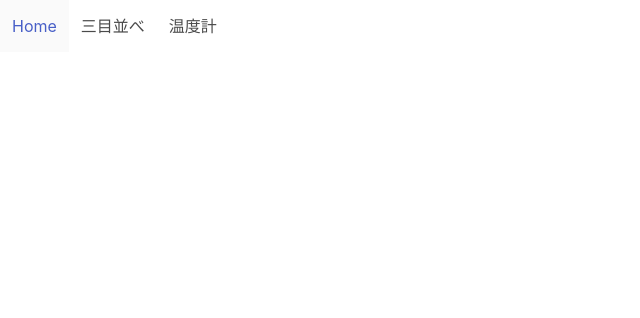
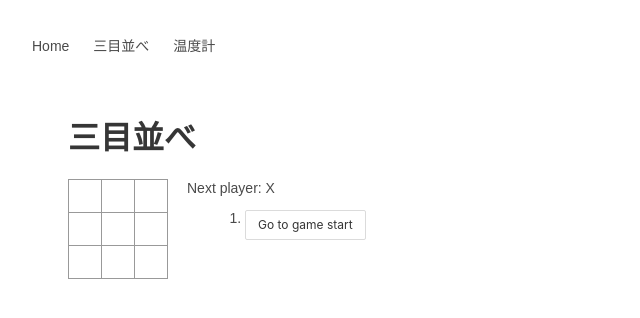
Before and after one commit to konafx/learn-react, a React (Create React App) app: page / in a window 1280 px wide. Shown: the top 318 px of the page, without its empty margins (0-640 px from the left). Built offline with nearby package versions, Linux system fonts and the light colour scheme.

Commit message:
コード分割

```diff
--- a/src/App.js
+++ b/src/App.js
@@ -1,8 +1,14 @@
-import React from "react";
-import { BrowserRouter as Router, Switch, Route, Link } from "react-router-dom";
+import React, { Suspense, lazy } from 'react';
+import { BrowserRouter as Router, Switch, Route, Link } from 'react-router-dom';
 
-import Game from "./pages/tic-tac-toe";
-import Temp from "./pages/temp";
+import 'bulma/css/bulma.min.css';
+
+const Game = lazy(() => import('./pages/tic-tac-toe'));
+const Temp = lazy(() => import('./pages/temp'));
+
+const Loading = () => {
+  return <p>loading...</p>;
+};
 
 const App = () => {
   return (
@@ -22,6 +28,7 @@ const App = () => {
           </div>
         </div>
       </nav>
+      <Suspense fallback={Loading}>
         <Switch>
           <Route path="/game">
             <Game />
@@ -29,7 +36,11 @@ const App = () => {
           <Route path="/temp">
             <Temp />
           </Route>
+          <Route path="/">
+            <Game />
+          </Route>
         </Switch>
+      </Suspense>
     </Router>
   );
 };
--- a/src/pages/tic-tac-toe.js
+++ b/src/pages/tic-tac-toe.js
@@ -2,8 +2,6 @@ import React, { useState } from 'react';
 import PropTypes from 'prop-types';
 
 import '../index.css';
-
-import 'bulma/css/bulma.min.css';
 
 const Square = ({ value, onClick }) => {
   return (
```
Lines whose indentation alone changed are shown as unchanged.
